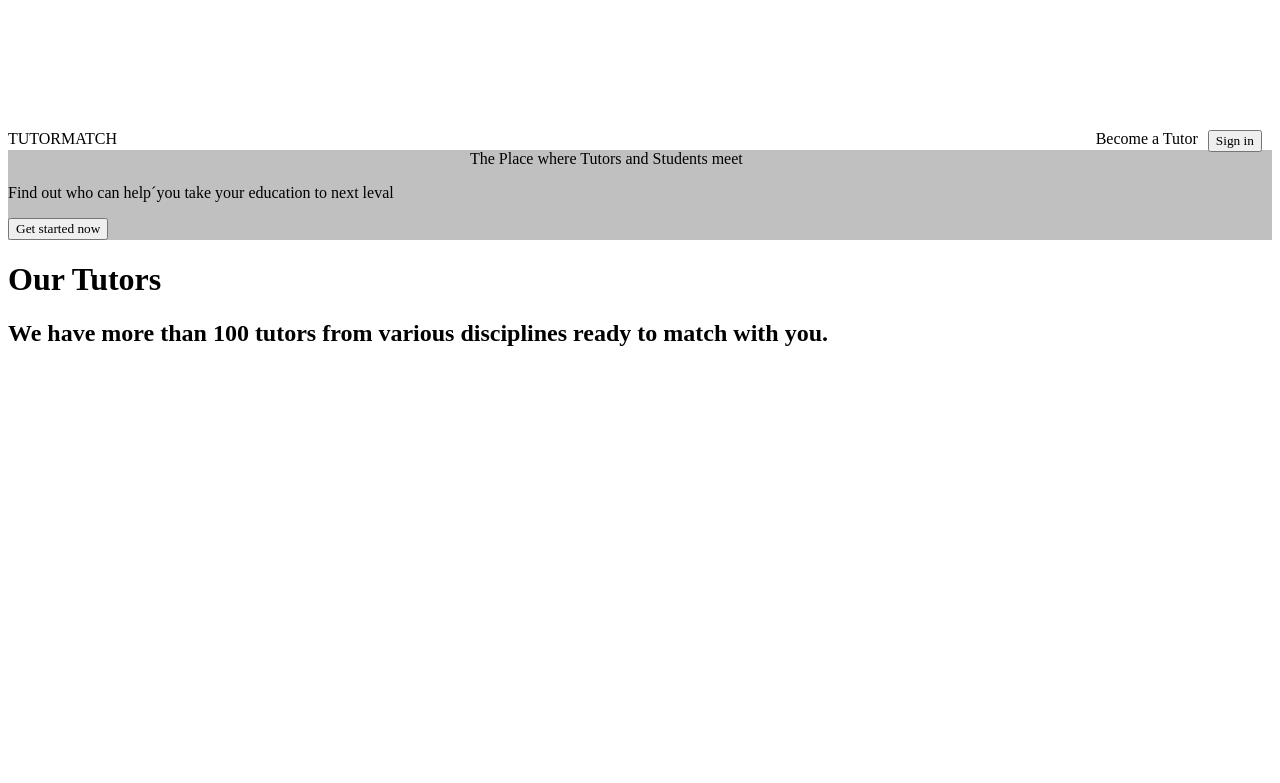
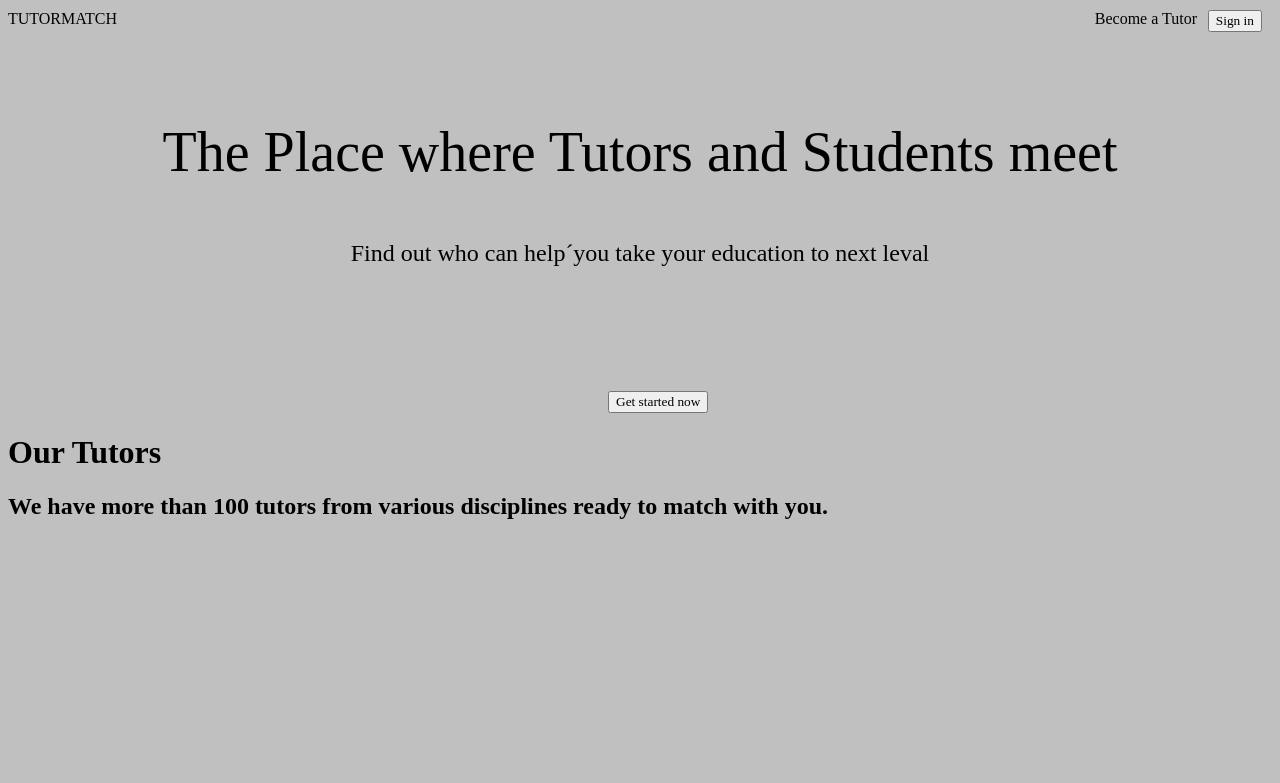
Before and after one commit to ElbertRibeiro/BetProtocol-Developer-Challenge, a plain HTML site: page index.html in a window 1280 px wide. Drawn offline with Linux system fonts and the light colour scheme; a web font is replaced by a local one.

Commit message:
update documente

```diff
--- a/index.html
+++ b/index.html
@@ -1,6 +1,8 @@
+<!DOCTYPE html>
+<html>
     <link rel="stylesheet" type="text/css" href="styles/hlmt.css" />
-<header>
 
+    <body>
         <p class="textLeft">TUTORMATCH</p>
         <button class="signIn">Sign in</button>
         <p class="textRight">Become a Tutor</p>
@@ -10,18 +12,15 @@
 
         <p class="textCenter2">Find out who can help´you take your education to next leval</p>
 
-    <button class="started">
-        Get started now
-    </button>
+        <button class="started"> Get started now</button>
 
-</header>
 
-<body>
         <div>
             <h1>Our Tutors</h1>
             <h2>We have more than 100 tutors from various
             disciplines ready to match with you.
             </h2>
         </div>
+    </body>
 
-</body>
+</html>
--- a/styles/hlmt.css
+++ b/styles/hlmt.css
@@ -7,29 +7,42 @@
     font-family: Avenir;
 }
 
-header{
+html{
     background-color: #C0C0C0;
 }
 
 
 .textLeft{
     float: left;
-    margin-top: -20px;
+    margin-top: -110px;
     font-family: Avenir;
 }
 
 .textRight{
     float: right;
-    margin-top: -20px;
-    margin-right: 10px;
+    margin-top: -110px;
+    margin-right: 75px;
 }
 .signIn{
     float: right;
-    margin-top: -20px;
+    margin-top: -110px;
     margin-right: 10px;
 }
 
 .textCenter1{
     text-align: center;
-    margin-top: 150px;
+    margin-top: 120px;
+    font-size: 350%;
 }
+
+.textCenter2{
+    text-align: center;
+    margin-top: 20px;
+    font-size: 150%;
+}
+
+.started{
+    position: relative;
+    margin-left: 600px;
+    margin-top: 100px;
+}
```
Lines whose indentation alone changed are shown as unchanged.
